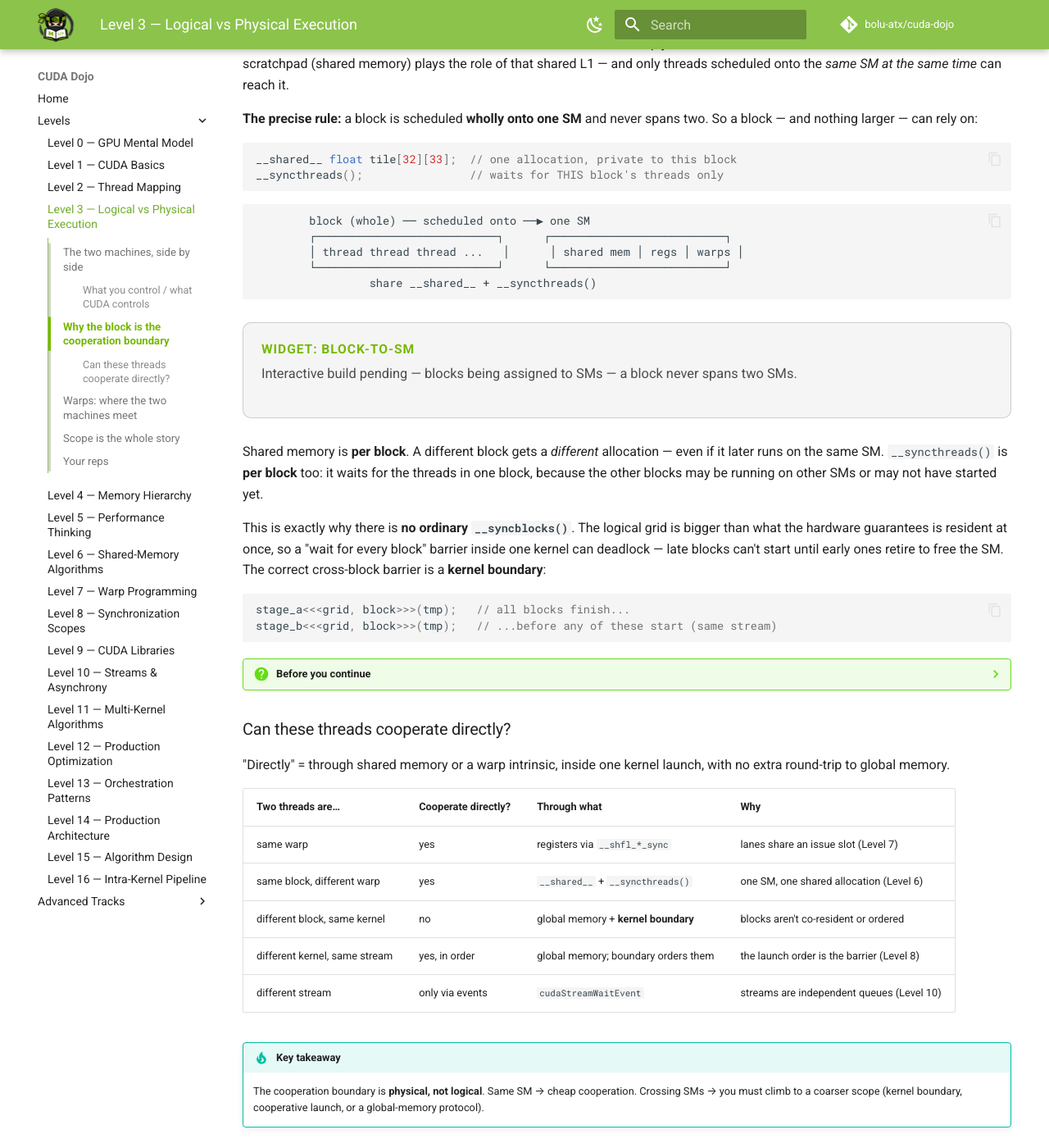
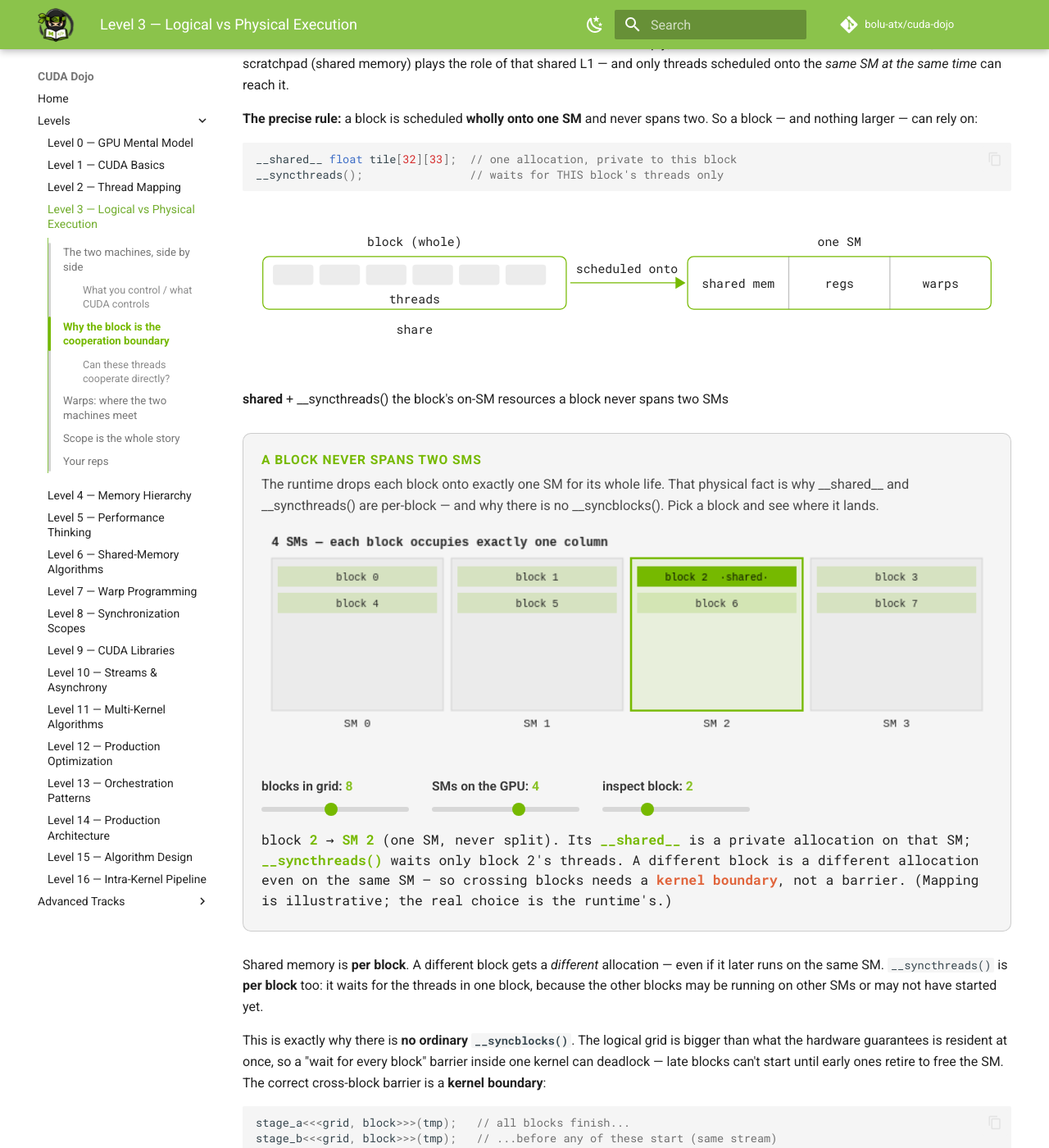
Before and after one commit to bolu-atx/cuda-dojo, an MkDocs documentation site: the page built from docs/level03-execution-model.md, in a window 1280 px wide and 1400 px high, scrolled down 2238 px. Shown: the whole window at 82% size. Built offline with MkDocs 1.6.1 and Material for MkDocs 9.7.7, drawn with Linux system fonts in a browser that asks for light colours; comment, search, counter and statistics services are not loaded; some of the changed lines change nothing that is shown; some of the changed text lies outside the part shown.

Commit message:
Build six interactive widgets; replace pending placeholders
Implement the six data-dojo widgets that were rendering as labelled stubs:
block-to-sm, warp-lanes, sync-mask, cross-warp-race, sync-scope, and
stream-event-dependency. Each is a canvas factory following the theme-parity
contract (colors read through css helpers inside draw(); factory returns draw
for redraw on light/dark toggle). Remove the PENDING map and placeholder stub.

Also swap the Level 3 block-to-SM ASCII diagram for a themed inline SVG and
enable the Mermaid custom fence in mkdocs.yml.

````diff
--- a/docs/assets/dojo.js
+++ b/docs/assets/dojo.js
@@ -1041,22 +1041,375 @@
     return draw;
   }
 
-  // ---- placeholder for hooks whose interactive build is still pending ----
-  // Pages may plant a <div data-dojo="..."> ahead of its JS so the prose and the
-  // widget land in one reviewable step. Until the factory exists, render a labelled
-  // stub instead of a blank div, themed via the shared CSS classes.
-  const PENDING = {
-    "block-to-sm": "blocks being assigned to SMs — a block never spans two SMs",
-    "warp-lanes": "threadIdx.x → warp id and lane id",
-    "sync-scope": "who waits for __syncwarp, __syncthreads, kernel boundary, event, CPU sync",
-    "sync-mask": "toggle lane predicates and watch the participant mask change",
-    "cross-warp-race": "why __syncwarp() does not order warp 0 against warp 1",
-    "stream-event-dependency": "two stream queues linked by an event",
-  };
-  function placeholder(root) {
-    const label = root.dataset.dojo;
-    shell(root, "Widget: " + label, "Interactive build pending — " + (PENDING[label] || "coming soon") + ".");
-    return null;
+  // =======================================================================
+  // block-to-sm — a block lands wholly on one SM; its resources are per-block
+  // =======================================================================
+  function blockToSm(root) {
+    shell(root, "A block never spans two SMs",
+      "The runtime drops each block onto exactly one SM for its whole life. That physical fact is why __shared__ and __syncthreads() are per-block — and why there is no __syncblocks(). Pick a block and see where it lands.");
+    const W = 720, H = 230;
+    const { ctx } = canvas(root, W, H);
+    const cs = controls(root);
+    const out = readout(root);
+    let blocks = 8, sms = 4, sel = 2;
+
+    slider(cs, "blocks in grid", 1, 16, blocks, 1, v => { blocks = v; clampSel(); draw(); });
+    slider(cs, "SMs on the GPU", 1, 6, sms, 1, v => { sms = v; draw(); });
+    const sSel = slider(cs, "inspect block", 0, blocks - 1, sel, 1, v => { sel = v; draw(); });
+
+    function clampSel() {
+      sSel.max = blocks - 1;
+      if (sel > blocks - 1) { sel = blocks - 1; sSel.value = sel; }
+    }
+
+    function draw() {
+      ctx.clearRect(0, 0, W, H);
+      const ink = textColor(), accent = C.accent(), faint = C.faint(), cool = C.cool();
+      const home = sel % sms;   // illustrative round-robin home SM
+
+      // ---- the SM strip; blocks stacked into their home SM ----
+      ctx.fillStyle = ink; ctx.font = "bold 12px monospace"; ctx.textAlign = "left";
+      ctx.fillText(sms + " SMs — each block occupies exactly one column", 10, 16);
+      const ry = 28, rh = 150, rx = 10, rw = W - 20;
+      const smw = (rw - (sms - 1) * 8) / sms;
+      for (let s = 0; s < sms; s++) {
+        const x = rx + s * (smw + 8);
+        ctx.fillStyle = s === home ? "rgba(118,185,0,0.10)" : "rgba(128,128,128,0.08)";
+        ctx.fillRect(x, ry, smw, rh);
+        ctx.strokeStyle = s === home ? accent : faint;
+        ctx.lineWidth = s === home ? 2 : 1;
+        ctx.strokeRect(x, ry, smw, rh);
+        ctx.fillStyle = ink; ctx.font = "11px monospace"; ctx.textAlign = "center";
+        ctx.fillText("SM " + s, x + smw / 2, ry + rh + 16);
+        let slot = 0;
+        for (let b = s; b < blocks; b += sms) {
+          const by = ry + 8 + slot * 26;
+          if (by + 20 > ry + rh) break;
+          ctx.fillStyle = b === sel ? accent : "rgba(118,185,0,0.18)";
+          ctx.fillRect(x + 6, by, smw - 12, 20);
+          ctx.fillStyle = b === sel ? "#0b1500" : ink;
+          ctx.font = "10px monospace";
+          ctx.fillText("block " + b + (b === sel ? "  ·shared·" : ""), x + smw / 2, by + 14);
+          slot++;
+        }
+      }
+
+      out.innerHTML = "block <b>" + sel + "</b> → <b>SM " + home +
+        "</b> (one SM, never split). Its <b>__shared__</b> is a private allocation on that SM; " +
+        "<b>__syncthreads()</b> waits only block " + sel + "'s threads. A different block is a different " +
+        "allocation even on the same SM — so crossing blocks needs a <span class='warn'>kernel boundary</span>, " +
+        "not a barrier. (Mapping is illustrative; the real choice is the runtime's.)";
+    }
+    draw();
+    return draw;
+  }
+
+  // =======================================================================
+  // warp-lanes — threadIdx.x → warp id (>>5) and lane id (&31)
+  // =======================================================================
+  function warpLanes(root) {
+    shell(root, "threadIdx.x → warp id and lane id",
+      "A block is sliced into warps of 32 consecutive threads. The split is pure bit math: warp = threadIdx.x >> 5, lane = threadIdx.x & 31. Drag the thread and watch which warp and lane it falls in.");
+    const W = 720, H = 170;
+    const { ctx } = canvas(root, W, H);
+    const cs = controls(root);
+    const out = readout(root);
+    let dim = 128, tid = 70;
+
+    slider(cs, "blockDim.x", 32, 256, dim, 32, v => { dim = v; if (tid > dim - 1) { tid = dim - 1; sT.value = tid; } sT.max = dim - 1; draw(); });
+    const sT = slider(cs, "threadIdx.x", 0, dim - 1, tid, 1, v => { tid = v; draw(); });
+
+    function draw() {
+      ctx.clearRect(0, 0, W, H);
+      const ink = textColor(), accent = C.accent(), cool = C.cool(), faint = C.faint();
+      const warps = Math.ceil(dim / 32);
+      const selWarp = tid >> 5, selLane = tid & 31;
+
+      // ---- warp strip: each warp a band of 32 lanes ----
+      ctx.fillStyle = ink; ctx.font = "11px monospace"; ctx.textAlign = "left";
+      ctx.fillText(dim + " threads → " + warps + " warps of 32 lanes", 10, 16);
+      const gx = 10, gy = 28, gw = W - 20, lane = gw / 32, wh = 22, gap = 6;
+      for (let w = 0; w < warps; w++) {
+        const y = gy + w * (wh + gap);
+        if (y + wh > H - 24) break;
+        for (let l = 0; l < 32; l++) {
+          const here = (w === selWarp && l === selLane);
+          ctx.fillStyle = here ? accent : (w === selWarp ? "rgba(58,142,224,0.25)" : faint);
+          ctx.fillRect(gx + l * lane, y, lane - 1, wh);
+        }
+        ctx.strokeStyle = w === selWarp ? cool : faint;
+        ctx.lineWidth = w === selWarp ? 2 : 1;
+        ctx.strokeRect(gx, y, gw, wh);
+        ctx.fillStyle = ink; ctx.font = "9px monospace"; ctx.textAlign = "left";
+        ctx.fillText("warp " + w, gx + 3, y - 1);
+      }
+
+      const bits = (tid >>> 0).toString(2).padStart(8, "0");
+      const hi = bits.slice(0, bits.length - 5), lo = bits.slice(bits.length - 5);
+      out.innerHTML = "threadIdx.x = <b>" + tid + "</b> = 0b" + hi + "<u>" + lo + "</u> → " +
+        "warp = " + tid + " >> 5 = <b>" + selWarp + "</b>, lane = " + tid + " & 31 = <b>" + selLane + "</b>. " +
+        "The high bits pick the warp, the low 5 bits pick the lane — consecutive threads are consecutive lanes, which is exactly why mapping threadIdx.x to the contiguous axis coalesces.";
+    }
+    draw();
+    return draw;
+  }
+
+  // =======================================================================
+  // sync-mask — toggle lane predicates, watch the __ballot_sync mask change
+  // =======================================================================
+  function syncMask(root) {
+    shell(root, "Masks: the set of participating lanes",
+      "A mask is one bit per lane — bit i set means 'lane i is in this _sync op'. Click lanes to toggle their predicate and watch the 32-bit mask __ballot_sync would produce.");
+    const W = 720, H = 150;
+    const { ctx } = canvas(root, W, H);
+    const cv = root.querySelector("canvas");
+    const cs = controls(root);
+    const out = readout(root);
+    const active = Array.from({ length: 32 }, () => true);
+
+    button(cs, "all lanes", () => { active.fill(true); draw(); });
+    button(cs, "even lanes", () => { for (let i = 0; i < 32; i++) active[i] = (i % 2 === 0); draw(); });
+    button(cs, "lower half", () => { for (let i = 0; i < 32; i++) active[i] = (i < 16); draw(); });
+
+    const gx = 10, gy = 40, lane = (W - 20) / 32, lh = 40;
+    cv.addEventListener("click", e => {
+      const lx = (e.offsetX / cv.clientWidth) * W;
+      const ly = (e.offsetY / cv.clientHeight) * H;
+      const i = Math.floor((lx - gx) / lane);
+      if (i >= 0 && i < 32 && ly >= gy && ly <= gy + lh) { active[i] = !active[i]; draw(); }
+    });
+
+    function draw() {
+      ctx.clearRect(0, 0, W, H);
+      const ink = textColor(), accent = C.accent(), faint = C.faint();
+      ctx.fillStyle = ink; ctx.font = "11px monospace"; ctx.textAlign = "left";
+      ctx.fillText("32 lanes — click to toggle each lane's predicate", 10, 22);
+
+      let mask = 0, count = 0;
+      for (let i = 0; i < 32; i++) {
+        if (active[i]) { mask |= (1 << i); count++; }
+        ctx.fillStyle = active[i] ? accent : faint;
+        ctx.fillRect(gx + i * lane, gy, lane - 1.5, lh);
+        if (lane > 14) {
+          ctx.fillStyle = active[i] ? "#0b1500" : ink;
+          ctx.font = "9px monospace"; ctx.textAlign = "center";
+          ctx.fillText(i, gx + i * lane + lane / 2, gy + lh / 2 + 3);
+        }
+      }
+      const hex = "0x" + (mask >>> 0).toString(16).padStart(8, "0");
+      ctx.fillStyle = ink; ctx.font = "13px monospace"; ctx.textAlign = "left";
+      ctx.fillText("mask = " + hex, 10, gy + lh + 28);
+
+      out.innerHTML = "__ballot_sync(0xffffffff, pred) = <b>" + hex + "</b> — <b>" + count +
+        "</b> participating lane" + (count === 1 ? "" : "s") + ". " + (count === 32
+          ? "<span class='good'>Whole warp converged → 0xffffffff is honest.</span>"
+          : "<span class='warn'>Only some lanes — passing 0xffffffff here would name absent lanes and read garbage. Derive the mask before the branch.</span>");
+    }
+    draw();
+    return draw;
+  }
+
+  // =======================================================================
+  // cross-warp-race — __syncwarp() in warp 0 does nothing for warp 1
+  // =======================================================================
+  function crossWarpRace(root) {
+    shell(root, "Warp-local sync is not block-wide",
+      "Warp 0 writes shared memory and calls a barrier; warp 1 reads it. Slide warp 1's head start and toggle the barrier. Predict: which barrier actually makes warp 1 wait for warp 0's write?");
+    const W = 720, H = 180;
+    const { ctx } = canvas(root, W, H);
+    const cs = controls(root);
+    const out = readout(root);
+    let skew = 4, blockWide = false;
+
+    slider(cs, "warp 1 head start", 0, 10, skew, 1, v => { skew = v; draw(); });
+    const tg = button(cs, "barrier: __syncwarp()", () => {
+      blockWide = !blockWide;
+      tg.textContent = blockWide ? "barrier: __syncthreads()" : "barrier: __syncwarp()";
+      tg.classList.toggle("dojo-btn--warn", false);
+      draw();
+    });
+
+    function draw() {
+      ctx.clearRect(0, 0, W, H);
+      const ink = textColor(), accent = C.accent(), warn = C.warn(), cool = C.cool(), faint = C.faint();
+      const px = 42, t0 = 120;
+      // timeline: warp 0 writes at writeT; warp 1 reads at readT.
+      const writeT = 5;                 // warp 0 reaches the write+barrier here
+      const readBase = 3 - skew * 0.4;  // warp 1's natural read time, earlier as skew grows
+      // __syncthreads() forces warp 1 to wait until every warp passes the barrier.
+      const readT = blockWide ? Math.max(readBase, writeT + 1) : readBase;
+      const race = readT < writeT;
+
+      function lane(y, label, col) {
+        ctx.strokeStyle = faint; ctx.lineWidth = 1;
+        ctx.beginPath(); ctx.moveTo(t0, y); ctx.lineTo(W - 10, y); ctx.stroke();
+        ctx.fillStyle = ink; ctx.font = "11px monospace"; ctx.textAlign = "right";
+        ctx.fillText(label, t0 - 8, y + 4);
+      }
+      lane(60, "warp 0", accent);
+      lane(120, "warp 1", cool);
+
+      // warp 0 write/barrier marker
+      const wx = t0 + writeT * px;
+      ctx.fillStyle = accent; ctx.fillRect(wx - 5, 50, 10, 20);
+      ctx.fillStyle = ink; ctx.font = "10px monospace"; ctx.textAlign = "center";
+      ctx.fillText("write smem", wx, 44);
+      // barrier line
+      ctx.strokeStyle = blockWide ? accent : warn;
+      ctx.setLineDash([4, 3]); ctx.lineWidth = 2;
+      ctx.beginPath(); ctx.moveTo(wx, 40); ctx.lineTo(wx, blockWide ? 130 : 75); ctx.stroke();
+      ctx.setLineDash([]);
+
+      // warp 1 read marker
+      const rx = t0 + readT * px;
+      ctx.fillStyle = race ? warn : cool; ctx.fillRect(rx - 5, 110, 10, 20);
+      ctx.fillStyle = ink; ctx.textAlign = "center";
+      ctx.fillText("read smem", rx, 146);
+
+      out.innerHTML = "barrier = <b>" + (blockWide ? "__syncthreads()" : "__syncwarp()") + "</b> — " +
+        (blockWide
+          ? "<span class='good'>warp 1 is forced past the write before it reads. Safe: the barrier spans the whole block.</span>"
+          : (race
+            ? "<span class='warn'>RACE: warp 1 read before warp 0 wrote. __syncwarp() in warp 0 never made warp 1 wait — it orders one warp only.</span>"
+            : "warp 1 happens to read after the write here, but that's luck, not ordering. __syncwarp() gives warp 1 no guarantee — climb to __syncthreads()."));
+    }
+    draw();
+    return draw;
+  }
+
+  // =======================================================================
+  // sync-scope — the decision ladder: smallest scope that makes the reader wait
+  // =======================================================================
+  function syncScope(root) {
+    shell(root, "The synchronization ladder",
+      "One question picks every primitive: who must see whose writes before continuing? Choose where the producer and consumer sit, and the smallest correct scope lights up. Climb only as high as the answer forces.");
+    const W = 720, H = 280;
+    const { ctx } = canvas(root, W, H);
+    const cs = controls(root);
+    const out = readout(root);
+    const rungs = [
+      ["__syncwarp(mask)", "named lanes in one warp"],
+      ["__syncthreads()", "all threads in one block"],
+      ["tile.sync()", "threads in a programmer-defined tile"],
+      ["grid.sync()", "all blocks — cooperative launch only"],
+      ["kernel boundary", "all blocks of the previous kernel"],
+      ["event + StreamWaitEvent", "one queue waits for a point in another"],
+      ["cudaStreamSynchronize", "the host thread waits"],
+    ];
+    // each scenario maps to the smallest correct rung index
+    const scen = [
+      ["lanes in one warp", 0],
+      ["warps in one block", 1],
+      ["a sub-block tile", 2],
+      ["blocks, no kernel end", 3],
+      ["block → block (relaunch)", 4],
+      ["stream → stream", 5],
+      ["device → host (CPU reads)", 6],
+    ];
+    let sel = 1;
+    slider(cs, "producer → consumer are…", 0, scen.length - 1, sel, 1, v => { sel = v; draw(); });
+
+    function draw() {
+      ctx.clearRect(0, 0, W, H);
+      const ink = textColor(), accent = C.accent(), faint = C.faint();
+      const need = scen[sel][1];
+      ctx.fillStyle = ink; ctx.font = "12px monospace"; ctx.textAlign = "left";
+      ctx.fillText("scenario: " + scen[sel][0], 10, 18);
+
+      const x = 14, w = W - 28, y0 = 30, rh = 30, gap = 4;
+      rungs.forEach((r, i) => {
+        const y = y0 + i * (rh + gap);
+        const on = i === need;
+        const tooSmall = i < need;
+        ctx.fillStyle = on ? accent : (tooSmall ? "rgba(224,99,58,0.18)" : "rgba(128,128,128,0.12)");
+        ctx.fillRect(x, y, w, rh);
+        ctx.strokeStyle = on ? accent : faint; ctx.lineWidth = on ? 2 : 1;
+        ctx.strokeRect(x, y, w, rh);
+        ctx.fillStyle = on ? "#0b1500" : ink;
+        ctx.font = (on ? "bold " : "") + "12px monospace"; ctx.textAlign = "left";
+        ctx.fillText(r[0], x + 10, y + rh / 2 + 4);
+        ctx.font = "11px monospace"; ctx.textAlign = "right";
+        ctx.fillStyle = on ? "#0b1500" : ink;
+        ctx.fillText(r[1], x + w - 10, y + rh / 2 + 4);
+      });
+
+      out.innerHTML = "smallest correct scope: <b>" + rungs[need][0] + "</b> — " + rungs[need][1] +
+        ". <span class='warn'>Red rungs below are too small to order this handoff</span>; rungs above work but over-serialize. Pick the smallest that makes the right reader wait.";
+    }
+    draw();
+    return draw;
+  }
+
+  // =======================================================================
+  // stream-event-dependency — two stream queues linked by an event
+  // =======================================================================
+  function streamEventDependency(root) {
+    shell(root, "Ordering two streams with an event",
+      "streamB's kernel must not start until streamA's kernel finishes — without stalling the CPU. cudaEventRecord marks a point in A; cudaStreamWaitEvent makes B wait for it. Drag A's length and watch B's start slide.");
+    const W = 720, H = 200;
+    const { ctx } = canvas(root, W, H);
+    const cs = controls(root);
+    const out = readout(root);
+    let aLen = 6, bQueued = 2, linked = true;
+
+    slider(cs, "kernelA length", 2, 12, aLen, 1, v => { aLen = v; draw(); });
+    slider(cs, "B's own work before wait", 0, 6, bQueued, 1, v => { bQueued = v; draw(); });
+    const tg = button(cs, "dependency: ON (event)", () => {
+      linked = !linked;
+      tg.textContent = linked ? "dependency: ON (event)" : "dependency: OFF (race)";
+      tg.classList.toggle("dojo-btn--warn", !linked);
+      draw();
+    });
+
+    function draw() {
+      ctx.clearRect(0, 0, W, H);
+      const ink = textColor(), accent = C.accent(), cool = C.cool(), warn = C.warn(), faint = C.faint();
+      const t0 = 90, px = 44;
+      function lane(y, label) {
+        ctx.strokeStyle = faint; ctx.lineWidth = 1;
+        ctx.beginPath(); ctx.moveTo(t0, y + 12); ctx.lineTo(W - 10, y + 12); ctx.stroke();
+        ctx.fillStyle = ink; ctx.font = "11px monospace"; ctx.textAlign = "right";
+        ctx.fillText(label, t0 - 8, y + 16);
+      }
+      function bar(x, y, w, label, col) {
+        ctx.fillStyle = col; ctx.fillRect(x, y, w, 24);
+        ctx.fillStyle = "#0b1500"; ctx.font = "10px monospace"; ctx.textAlign = "center";
+        if (w > 16) ctx.fillText(label, x + w / 2, y + 16);
+      }
+      // streamA: kernelA then record(done)
+      lane(40, "streamA");
+      bar(t0, 40, aLen * px, "kernelA", accent);
+      const recX = t0 + aLen * px;
+      ctx.fillStyle = warn; ctx.beginPath(); ctx.arc(recX, 52, 6, 0, 7); ctx.fill();
+      ctx.fillStyle = ink; ctx.font = "10px monospace"; ctx.textAlign = "center";
+      ctx.fillText("record(done)", recX, 34);
+
+      // streamB: own work, then (maybe) wait for the event, then kernelB
+      lane(110, "streamB");
+      const bWorkEnd = t0 + bQueued * px;
+      bar(t0, 110, bQueued * px, "B work", cool);
+      const startB = linked ? Math.max(bWorkEnd, recX) : bWorkEnd;
+      const waited = linked && startB > bWorkEnd;
+      if (waited) {
+        ctx.strokeStyle = warn; ctx.setLineDash([3, 3]); ctx.lineWidth = 1.5;
+        ctx.beginPath(); ctx.moveTo(bWorkEnd, 122); ctx.lineTo(startB, 122); ctx.stroke();
+        ctx.setLineDash([]);
+        // arrow from record dot down to B's start
+        ctx.strokeStyle = warn; ctx.beginPath(); ctx.moveTo(recX, 58); ctx.lineTo(startB, 110); ctx.stroke();
+      }
+      bar(startB, 110, 4 * px, "kernelB", linked ? cool : warn);
+
+      const safe = startB >= recX;
+      out.innerHTML = linked
+        ? (waited
+          ? "<span class='good'>B waited: kernelB starts at A's end. The event ordered the queues; the CPU never blocked.</span>"
+          : "<span class='good'>B's own work already ran past A's end, so the wait is free here — but the event still guarantees the ordering.</span>")
+        : (safe
+          ? "No event, but B happened to start after A finished — luck, not ordering. Remove the wait and timing alone decides correctness."
+          : "<span class='warn'>No event: kernelB starts before kernelA finished. Separate streams are independent queues — without cudaStreamWaitEvent nothing orders them.</span>");
+    }
+    draw();
+    return draw;
   }
 
   // ---- registry & automount ---------------------------------------------
@@ -1076,12 +1429,12 @@
     "library-choice": libraryChoice,
     "imaging-pattern": imagingPattern,
     "execution-model": executionModel,
-    "block-to-sm": placeholder,
-    "warp-lanes": placeholder,
-    "sync-scope": placeholder,
-    "sync-mask": placeholder,
-    "cross-warp-race": placeholder,
-    "stream-event-dependency": placeholder,
+    "block-to-sm": blockToSm,
+    "warp-lanes": warpLanes,
+    "sync-scope": syncScope,
+    "sync-mask": syncMask,
+    "cross-warp-race": crossWarpRace,
+    "stream-event-dependency": streamEventDependency,
   };
 
   function mountAll() {
--- a/docs/level03-execution-model.md
+++ b/docs/level03-execution-model.md
@@ -76,13 +76,34 @@ __shared__ float tile[32][33];  // one allocation, private to this block
 __syncthreads();                // waits for THIS block's threads only
 ```
 
-```text
-        block (whole) ── scheduled onto ──▶ one SM
-        ┌───────────────────────────┐      ┌──────────────────────────┐
-        │ thread thread thread ...   │      │ shared mem │ regs │ warps │
-        └───────────────────────────┘      └──────────────────────────┘
-                 share __shared__ + __syncthreads()
-```
+<svg class="dojo-diagram" viewBox="0 0 760 150" role="img" aria-label="A whole block is scheduled onto one SM, where it can use that SM's shared memory, registers, and warp slots. A block never spans two SMs.">
+  <text class="mono" x="170" y="32" text-anchor="middle">block (whole)</text>
+  <text class="mono" x="590" y="32" text-anchor="middle">one SM</text>
+  <rect class="stroke-accent" x="20" y="42" width="300" height="52" rx="6"/>
+  <g class="fill-faint">
+    <rect x="30" y="50" width="40" height="20" rx="3"/>
+    <rect x="76" y="50" width="40" height="20" rx="3"/>
+    <rect x="122" y="50" width="40" height="20" rx="3"/>
+    <rect x="168" y="50" width="40" height="20" rx="3"/>
+    <rect x="214" y="50" width="40" height="20" rx="3"/>
+    <rect x="260" y="50" width="40" height="20" rx="3"/>
+  </g>
+  <text class="mono" x="170" y="88" text-anchor="middle">threads</text>
+  <text class="mono" x="380" y="58" text-anchor="middle">scheduled onto</text>
+  <line class="stroke-accent" x1="324" y1="68" x2="430" y2="68"/>
+  <path class="fill-accent" d="M428,62 l10,6 l-10,6 z"/>
+  <rect class="stroke-accent" x="440" y="42" width="300" height="52" rx="6"/>
+  <line class="stroke-faint" x1="540" y1="42" x2="540" y2="94"/>
+  <line class="stroke-faint" x1="640" y1="42" x2="640" y2="94"/>
+  <g class="mono">
+    <text x="490" y="73" text-anchor="middle">shared mem</text>
+    <text x="590" y="73" text-anchor="middle">regs</text>
+    <text x="690" y="73" text-anchor="middle">warps</text>
+  </g>
+  <text class="mono" x="170" y="118" text-anchor="middle">share __shared__ + __syncthreads()</text>
+  <text class="mono" x="590" y="118" text-anchor="middle">the block's on-SM resources</text>
+  <text class="mono accent" x="380" y="142" text-anchor="middle">a block never spans two SMs</text>
+</svg>
 
 <div data-dojo="block-to-sm"></div>
 
--- a/mkdocs.yml
+++ b/mkdocs.yml
@@ -48,7 +48,11 @@ markdown_extensions:
       permalink: true
   - pymdownx.highlight:
       anchor_linenums: true
-  - pymdownx.superfences
+  - pymdownx.superfences:
+      custom_fences:
+        - name: mermaid
+          class: mermaid
+          format: !!python/name:pymdownx.superfences.fence_code_format
   - pymdownx.tabbed:
       alternate_style: true
   - pymdownx.arithmatex:
````
